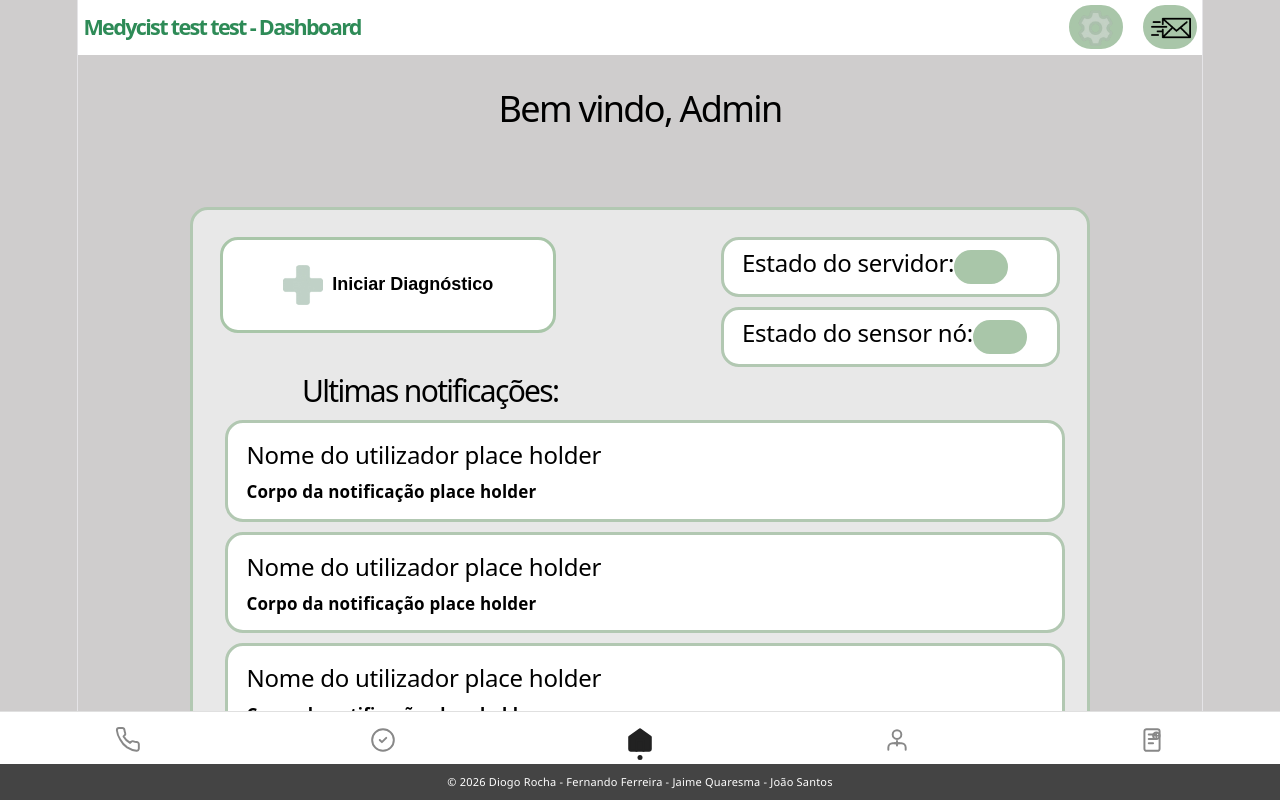
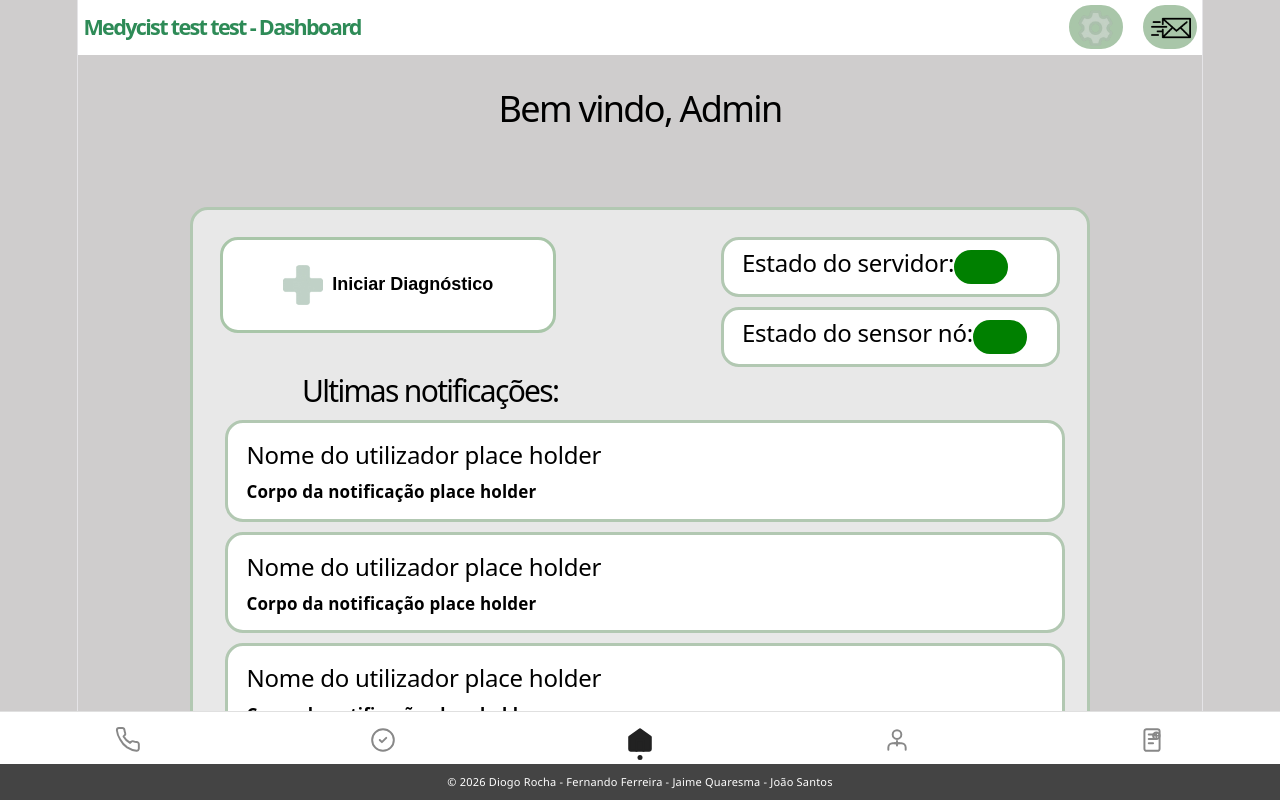
Before and after one commit to fernandoferreira-dev/pcmr, a React (Vite) app in the folder mobile-app/: page / in a window 1280 px wide. Both pictures are taken after typing "Sample", "Sample123" into the empty fields and a click on the button "Login". Built offline with nearby package versions, Linux system fonts and the light colour scheme.

Commit message:
feat: implemented a function to visually change the state of the server and sensor in the dashboard, depending on it's real life state

```diff
--- a/mobile-app/src/components/dashboard/admin-dashboard-component.tsx
+++ b/mobile-app/src/components/dashboard/admin-dashboard-component.tsx
@@ -4,6 +4,26 @@ import '../../styles/dashboard-styles/notification-box.css';
 import NotificationBoxComponent from './notifications-box-component';
 
 export default function AdminDashboardComponent() {
+  const isServerOk = true;
+  const isSensorOk = true;
+
+  const getStatusStyle = (isOk: boolean) => {
+    switch (isOk) {
+      case true:
+        return {
+          backgroundColor: 'green',
+          borderColor: 'green',
+        };
+      case false:
+        return {
+          backgroundColor: 'red',
+          borderColor: 'red',
+        };
+      default:
+        return {};
+    }
+  };
+
   return (
     <>
       <div className="main-page">
@@ -14,11 +34,11 @@ export default function AdminDashboardComponent() {
           <div className="main-page-states">
             <div className="main-page-states-box">
               <h2>Estado do servidor: </h2>
-              <div className="OKstate"></div>
+              <div className="OKstate" style={getStatusStyle(isServerOk)}></div>
             </div>
             <div className="main-page-states-box">
               <h2>Estado do sensor nó: </h2>
-              <div className="OKstate"></div>
+              <div className="OKstate" style={getStatusStyle(isSensorOk)}></div>
             </div>
           </div>
           <NotificationBoxComponent/>
--- a/mobile-app/src/components/misc/send-email-btn.tsx
+++ b/mobile-app/src/components/misc/send-email-btn.tsx
@@ -12,7 +12,6 @@ export default function SendEmailButtonComponent() {
               <button onClick={() => setIsOpen(true)} className="settings-container-button">
                 <img className="settings-icon" src={EmailIcon} alt="Email"></img>
               </button>
-
                 {isOpen && (
                   <div className="overlay">
                     <div className="modal">
```
